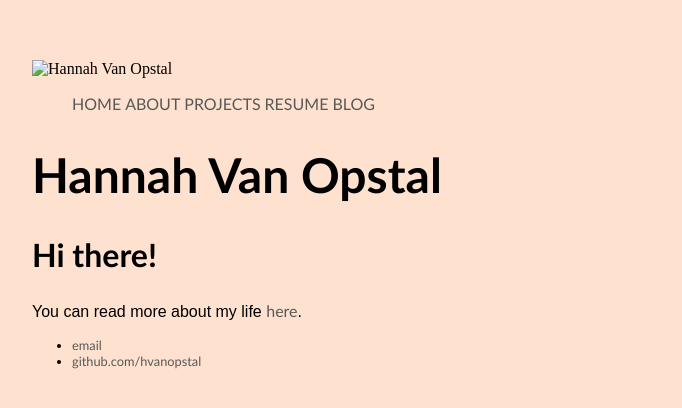
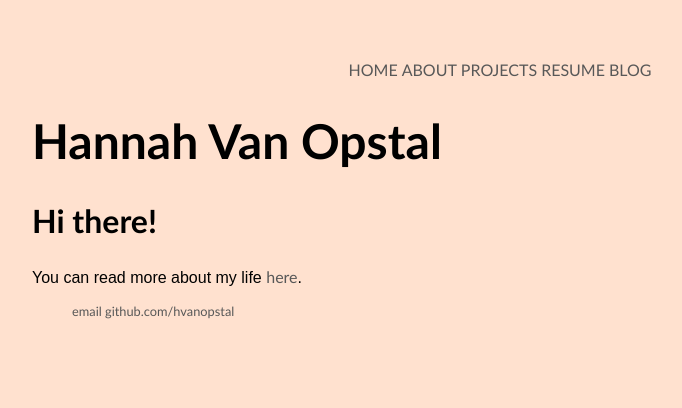
Before and after one commit to hvanopstal/hvanopstal.github.io, a Jekyll site: the page index.html, which Jekyll copies as it is, in a window 1280 px wide. Shown: the top 408 px of the page, without its empty margins (160-842 px from the left). Built offline with Jekyll 4.4.1, drawn with Linux system fonts in a browser that asks for light colours.

Commit message:
Update index.html
Change navigation to nav-bar

```diff
--- a/index.html
+++ b/index.html
@@ -7,15 +7,11 @@
     <meta charset="UTF-8">
     <link rel="stylesheet" type="text/css" href="/css/main.css">
   </head>
-
   <body style="background-color: #FFE1CF">
   <body>
-    <style="text-align:center"></style>
-    <img scr="https://lh6.googleusercontent.com/-mImS1j_g-LA/VULe7UkXa5I/AAAAAAAAADw/
-      _JDT2SBIBXI/w161-h169-no/Signature_v1.jpg" alt="Hannah Van Opstal"/>
     <nav-bar>
+    <nav-bar style="text-align:center"></li>
     <ul>
-      <li style="text-align:center"></li>
       <li><a href="/">HOME</a></li>
       <li><a href="/About">ABOUT</a></li>
       <li><a href="/Projects">PROJECTS</a></li>
```
